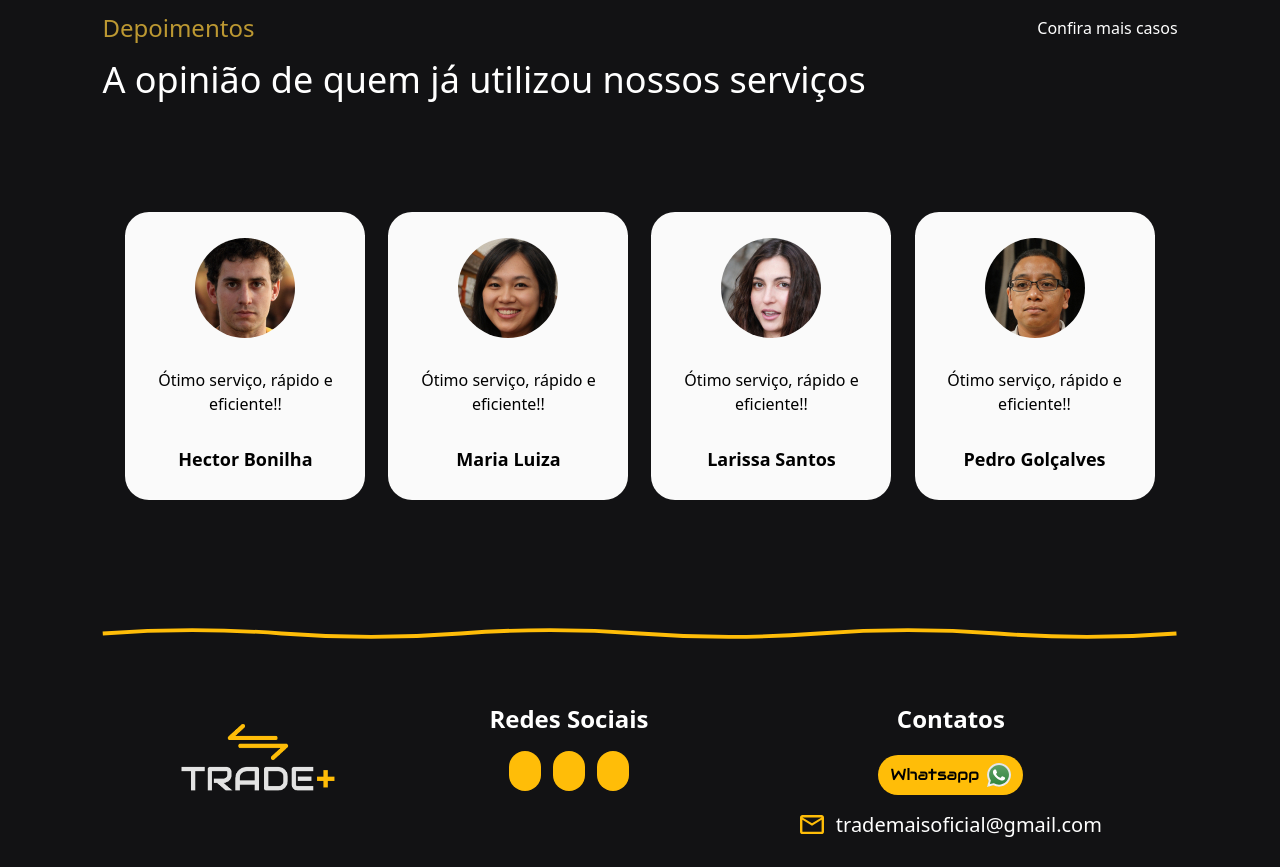
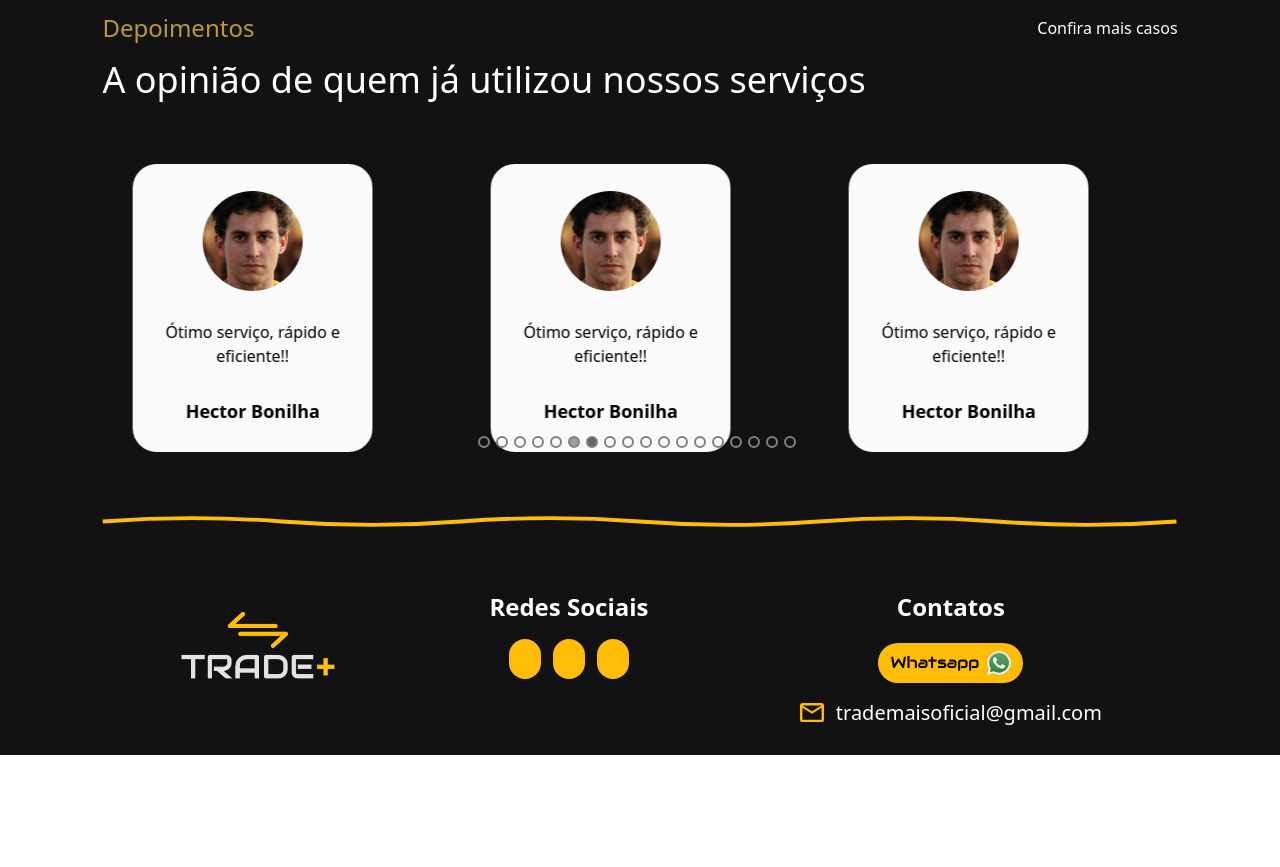
Before and after one commit to WallisonRP/trademais, a React (Vite) app: page / in a window 1280 px wide. Shown: the part 2560-3427 px from the top of the page. After the commit the page ends 3315 px from the top, so only its background shows below. Built offline with nearby package versions, Linux system fonts and the light colour scheme; some icons are missing.

Commit message:
adição de carroussel

```diff
--- a/package.json
+++ b/package.json
@@ -17,6 +17,7 @@
     "react-dom": "^18.2.0",
     "react-icons": "^4.7.1",
     "react-ionicons": "^4.2.0",
+    "react-multi-carousel": "^2.8.2",
     "react-responsive-carousel": "^3.2.23"
   },
   "devDependencies": {
--- a/src/components/FooterCarousel/index.tsx
+++ b/src/components/FooterCarousel/index.tsx
@@ -1,7 +1,29 @@
 import React from "react";
-import { Carousel } from 'react-responsive-carousel';
+// import { Carousel } from 'react-responsive-carousel';
 import "react-responsive-carousel/lib/styles/carousel.min.css";
 import { ClientCard } from "../ClientCard";
+
+import Carousel from "react-multi-carousel";
+import "react-multi-carousel/lib/styles.css";
+const responsive = {
+  superLargeDesktop: {
+    // the naming can be any, depends on you.
+    breakpoint: { max: 4000, min: 3000 },
+    items: 5,
+  },
+  desktop: {
+    breakpoint: { max: 3000, min: 1024 },
+    items: 3,
+  },
+  tablet: {
+    breakpoint: { max: 1024, min: 464 },
+    items: 2,
+  },
+  mobile: {
+    breakpoint: { max: 464, min: 0 },
+    items: 1,
+  },
+};
 
 import person1 from "/person-1.jpg";
 import person2 from "/person-2.jpg";
@@ -31,53 +53,164 @@ const clientModel = [
   },
 ];
 
-
 export function FooterCarousel() {
   return (
-        <div className="carousel-wrapper">
-            <Carousel showArrows={false} showThumbs={false} showStatus={false} autoPlay={true} transitionTime={2} infiniteLoop centerMode centerSlidePercentage={12}>
+    <Carousel
+      responsive={responsive}
+      arrows={false}
+      showDots
+      centerMode
+      autoPlay
+      autoPlaySpeed={1000}
+      infinite
+    >
+      <ClientCard
+        name={clientModel[0].name}
+        profilePictureUrl={clientModel[0].profilePictureUrl}
+        content={clientModel[0].content}
+      />
+
+      <ClientCard
+        name={clientModel[0].name}
+        profilePictureUrl={clientModel[0].profilePictureUrl}
+        content={clientModel[0].content}
+      />
+
+      <ClientCard
+        name={clientModel[0].name}
+        profilePictureUrl={clientModel[0].profilePictureUrl}
+        content={clientModel[0].content}
+      />
+
+      <ClientCard
+        name={clientModel[0].name}
+        profilePictureUrl={clientModel[0].profilePictureUrl}
+        content={clientModel[0].content}
+      />
+
+      <ClientCard
+        name={clientModel[0].name}
+        profilePictureUrl={clientModel[0].profilePictureUrl}
+        content={clientModel[0].content}
+      />
+
       <ClientCard
         name={clientModel[0].name}
         profilePictureUrl={clientModel[0].profilePictureUrl}
         content={clientModel[0].content}
       />
       <ClientCard
-          name={clientModel[1].name}
-          profilePictureUrl={clientModel[1].profilePictureUrl}
-          content={clientModel[1].content}
+        name={clientModel[0].name}
+        profilePictureUrl={clientModel[0].profilePictureUrl}
+        content={clientModel[0].content}
+      />
+
+      <ClientCard
+        name={clientModel[0].name}
+        profilePictureUrl={clientModel[0].profilePictureUrl}
+        content={clientModel[0].content}
       />
       <ClientCard
-          name={clientModel[2].name}
-          profilePictureUrl={clientModel[2].profilePictureUrl}
-          content={clientModel[2].content}
+        name={clientModel[0].name}
+        profilePictureUrl={clientModel[0].profilePictureUrl}
+        content={clientModel[0].content}
+      />
+
+      <ClientCard
+        name={clientModel[0].name}
+        profilePictureUrl={clientModel[0].profilePictureUrl}
+        content={clientModel[0].content}
       />
       <ClientCard
-          name={clientModel[3].name}
-          profilePictureUrl={clientModel[3].profilePictureUrl}
-          content={clientModel[3].content}
+        name={clientModel[0].name}
+        profilePictureUrl={clientModel[0].profilePictureUrl}
+        content={clientModel[0].content}
+      />
+
+      <ClientCard
+        name={clientModel[0].name}
+        profilePictureUrl={clientModel[0].profilePictureUrl}
+        content={clientModel[0].content}
       />
       <ClientCard
-          name={clientModel[2].name}
-          profilePictureUrl={clientModel[2].profilePictureUrl}
-          content={clientModel[2].content}
+        name={clientModel[0].name}
+        profilePictureUrl={clientModel[0].profilePictureUrl}
+        content={clientModel[0].content}
+      />
+
+      <ClientCard
+        name={clientModel[0].name}
+        profilePictureUrl={clientModel[0].profilePictureUrl}
+        content={clientModel[0].content}
       />
       <ClientCard
-          name={clientModel[3].name}
-          profilePictureUrl={clientModel[3].profilePictureUrl}
-          content={clientModel[3].content}
+        name={clientModel[0].name}
+        profilePictureUrl={clientModel[0].profilePictureUrl}
+        content={clientModel[0].content}
+      />
+
+      <ClientCard
+        name={clientModel[0].name}
+        profilePictureUrl={clientModel[0].profilePictureUrl}
+        content={clientModel[0].content}
       />
       <ClientCard
-          name={clientModel[2].name}
-          profilePictureUrl={clientModel[2].profilePictureUrl}
-          content={clientModel[2].content}
-        />
-        <ClientCard
-          name={clientModel[3].name}
-          profilePictureUrl={clientModel[3].profilePictureUrl}
-          content={clientModel[3].content}
+        name={clientModel[0].name}
+        profilePictureUrl={clientModel[0].profilePictureUrl}
+        content={clientModel[0].content}
       />
 
+      <ClientCard
+        name={clientModel[0].name}
+        profilePictureUrl={clientModel[0].profilePictureUrl}
+        content={clientModel[0].content}
+      />
     </Carousel>
-        </div>
+
+    // <div className="carousel-wrapper">
+    //     <Carousel showArrows={true} showThumbs={false} showStatus={false} centerSlidePercentage={2  } centerMode >
+    //     <ClientCard
+    //   name={clientModel[0].name}
+    //   profilePictureUrl={clientModel[0].profilePictureUrl}
+    //   content={clientModel[0].content}
+    // />
+    // <ClientCard
+    //   name={clientModel[1].name}
+    //   profilePictureUrl={clientModel[1].profilePictureUrl}
+    //   content={clientModel[1].content}
+    // />
+    // <ClientCard
+    //   name={clientModel[2].name}
+    //   profilePictureUrl={clientModel[2].profilePictureUrl}
+    //   content={clientModel[2].content}
+    // />
+    // <ClientCard
+    //   name={clientModel[3].name}
+    //   profilePictureUrl={clientModel[3].profilePictureUrl}
+    //   content={clientModel[3].content}
+    // />
+    // <ClientCard
+    //   name={clientModel[2].name}
+    //   profilePictureUrl={clientModel[2].profilePictureUrl}
+    //   content={clientModel[2].content}
+    // />
+    // <ClientCard
+    //   name={clientModel[3].name}
+    //   profilePictureUrl={clientModel[3].profilePictureUrl}
+    //   content={clientModel[3].content}
+    // />
+    // <ClientCard
+    //   name={clientModel[2].name}
+    //   profilePictureUrl={clientModel[2].profilePictureUrl}
+    //   content={clientModel[2].content}
+    // />
+    // <ClientCard
+    //   name={clientModel[3].name}
+    //   profilePictureUrl={clientModel[3].profilePictureUrl}
+    //   content={clientModel[3].content}
+    // />
+
+    //     </Carousel>
+    // </div>
   );
 }
--- a/src/components/sections/Footer/index.tsx
+++ b/src/components/sections/Footer/index.tsx
@@ -6,9 +6,7 @@ import logo from "/logo-trade-mais.png";
 import { Social } from "../../Social";
 import { Contacts } from "../../Contacts";
 
-
 import { FooterCarousel } from "../../FooterCarousel";
-
 
 import person1 from "/person-1.jpg";
 import person2 from "/person-2.jpg";
@@ -38,9 +36,6 @@ const clientModel = [
   },
 ];
 
-
-
-
 export function Footer() {
   return (
     <footer className="md:px-[8%] px-[3%] pt-32 pb-7 bg-[#121214] text-white relative">
@@ -54,11 +49,10 @@ export function Footer() {
         </h1>
       </div>
 
-      {/* <div className="w-[92%] felx justify-center">
+      <div className="my-16">
         <FooterCarousel />
-
-      </div> */}
-      <div className=" justify-evenly pt-20 pb-32 md:flex hidden">
+      </div>
+      {/* <div className=" justify-evenly pt-20 pb-32 md:flex hidden">
         <ClientCard
           name={clientModel[0].name}
           profilePictureUrl={clientModel[0].profilePictureUrl}
@@ -79,8 +73,7 @@ export function Footer() {
           profilePictureUrl={clientModel[3].profilePictureUrl}
           content={clientModel[3].content}
         />
-      </div>
-
+      </div> */}
 
       {/* <img className="w-full h-32" src={footerLine} alt="" /> */}
 
```
Also changed, not shown: 1 other file (tests, documents, lock files or other folders). Lines whose indentation alone changed are shown as unchanged.
